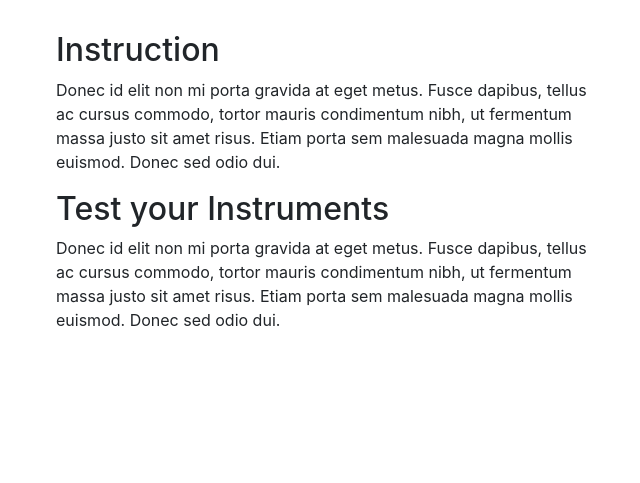
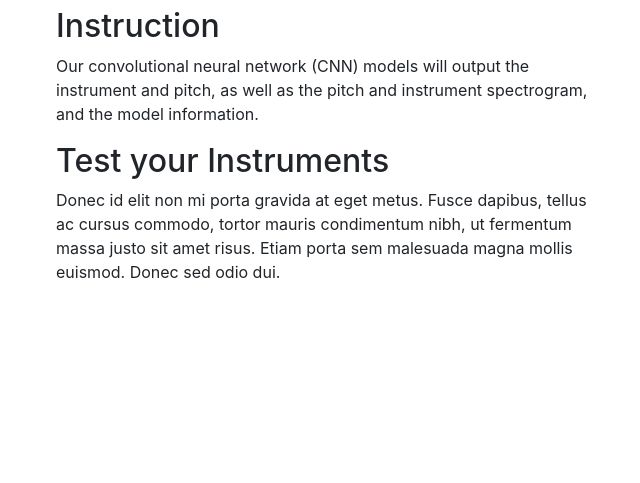
Before and after one commit to susiexia/AI_music_Heroku, a Flask app: template templates/upload_Susie.html in a window 1280 px wide. Shown: the part 317-800 px from the top of the page, without its empty margins (29-669 px from the left). Run offline with Flask 2, Linux system fonts and the light colour scheme; the template is opened without the code that fills it, so the values that code supplies are empty; some libraries are stand-ins or nearby versions.

Commit message:
update front-end html

```diff
--- a/templates/upload_Susie.html
+++ b/templates/upload_Susie.html
@@ -17,7 +17,7 @@
     <div class="jumbotron">
         <div class="container">
           <h1 class="display-3">Audio<span>Uploader</span></h1>
-          <p>Please upload a .wav file that you would like to have the pitch and instrument identified. Our convolutional neural network (CNN) models will output the instrument and pitch, as well as the pitch and instrument spectrogram, and the model information.</p>
+          <p>Please upload a .wav file that you would like to have the pitch and instrument identified.</p>
 
           <div class = "loader">
             <form action = "/uploader" method = "POST"
@@ -34,7 +34,7 @@
         <div class="row">
           <div class="col-md-6">
             <h2>Instruction</h2>
-            <p>Donec id elit non mi porta gravida at eget metus. Fusce dapibus, tellus ac cursus commodo, tortor mauris condimentum nibh, ut fermentum massa justo sit amet risus. Etiam porta sem malesuada magna mollis euismod. Donec sed odio dui. </p>
+            <p> Our convolutional neural network (CNN) models will output the instrument and pitch, as well as the pitch and instrument spectrogram, and the model information. </p>
 
 
           </div>
```
